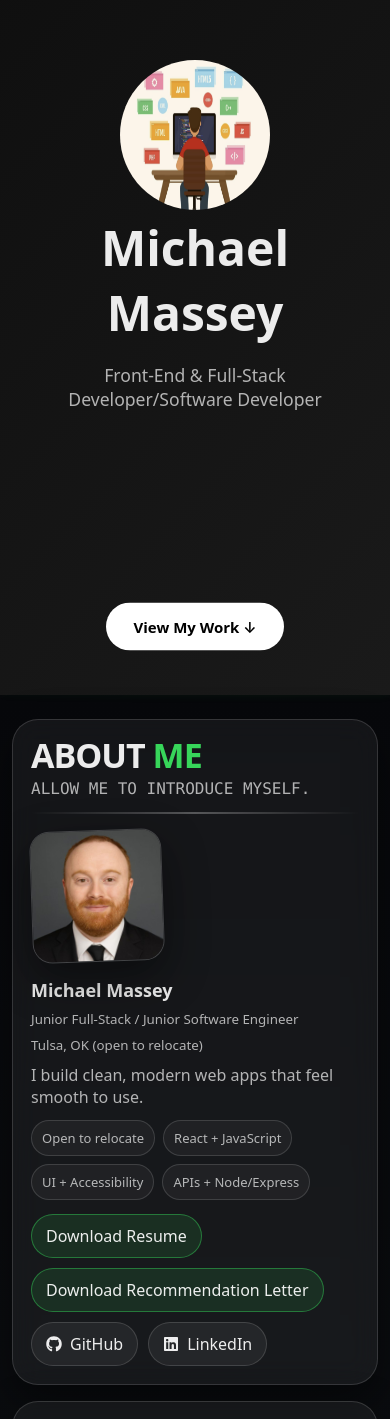
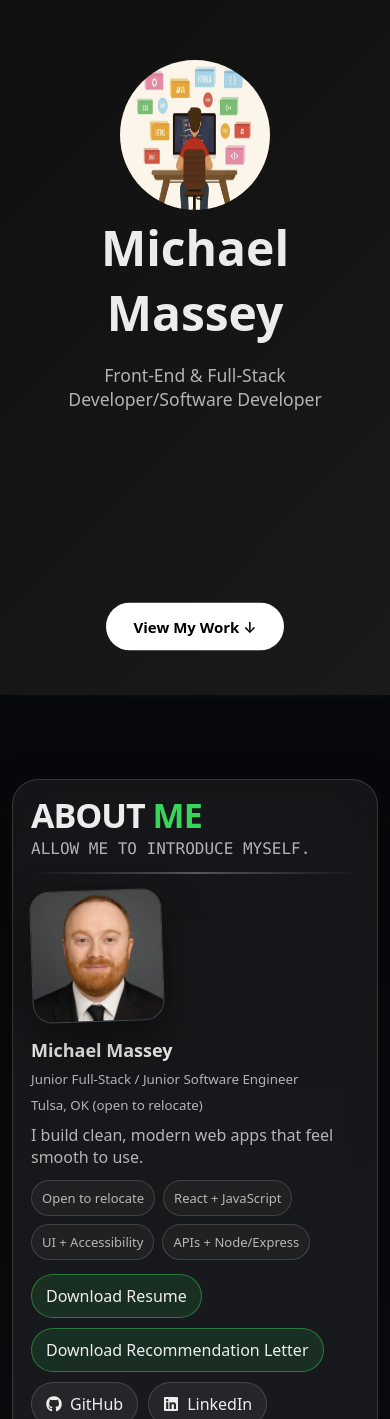
Before and after one commit to mmassey1084/Portfolio, a React (Vite) app: page / in a window 390 px wide. Shown: the part 149-1568 px from the top of the page. Built offline with nearby package versions, Linux system fonts and the light colour scheme.

Commit message:
Changed some CSS

```diff
--- a/src/styles/globals.css
+++ b/src/styles/globals.css
@@ -487,4 +487,7 @@ button.card:hover{
     .entry h1 {
       font-size: 3rem;
     }
+    .panel{
+      margin-top:60px;
+    }
 }
```
